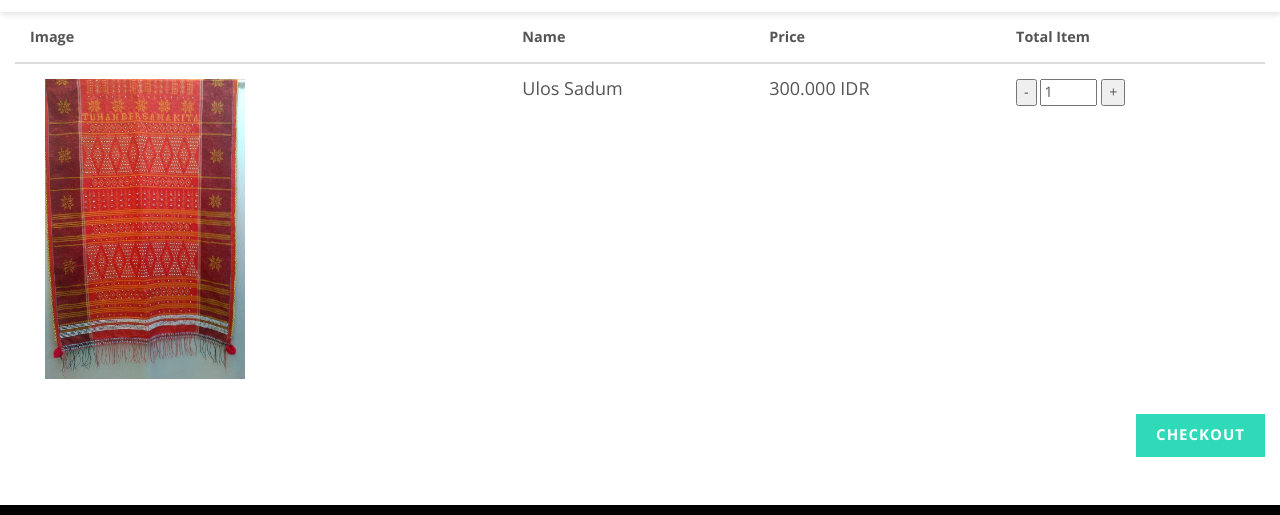
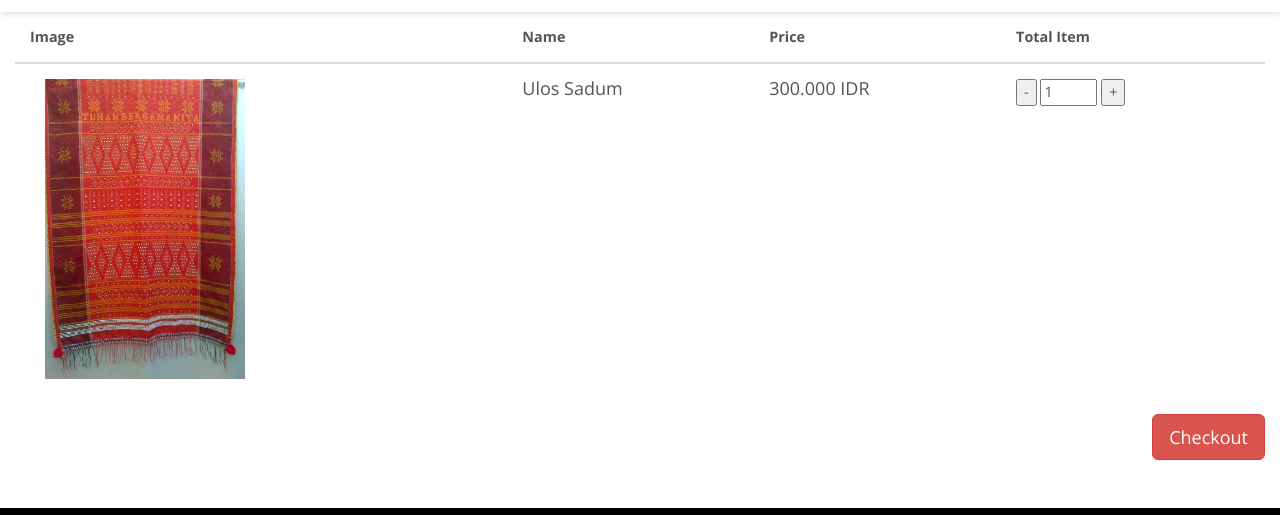
Before and after one commit to ecojuntak/uloszone, a plain HTML site: page contact.html in a window 1280 px wide. Shown: the part 186-701 px from the top of the page. Drawn offline with nearby package versions, Linux system fonts and the light colour scheme.

Commit message:
change checkout button

```diff
--- a/contact.html
+++ b/contact.html
@@ -489,9 +489,10 @@ Smartphone Compatible web template, free webdesigns for Nokia, Samsung, LG, Sony
 		</table>
 		<div>
 			<div class="newsright pull-right">
-				<form action="shipment_verification.html" method="post">
+				<a class="btn btn-danger btn-lg" href="shipment_verification.html"> Checkout</a>
+				<!-- <form action="shipment_verification.html" method="get">
 					<input type="submit" value="Checkout">
-				</form>
+				</form> -->
 			</div>
 			<div class="clearfix"></div>
 		</div>
```
